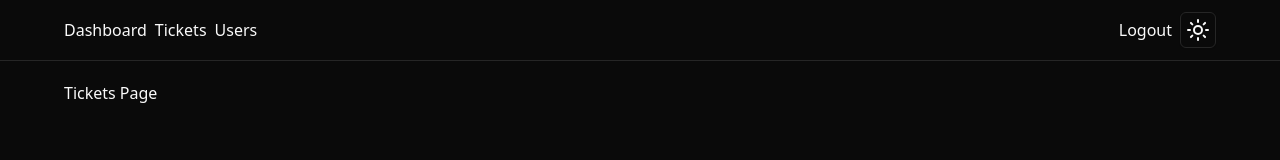
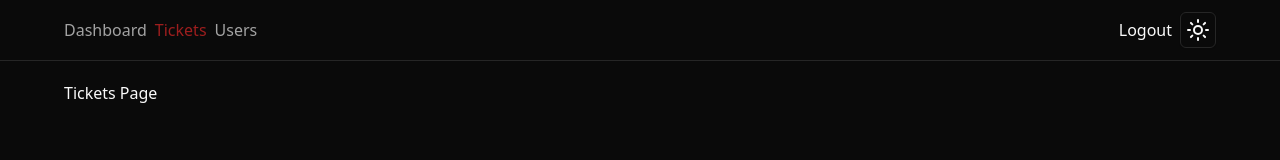
Before and after one commit to kharljhon14/ticketing-system, a Next.js app: page /tickets in a window 1280 px wide. Shown: the top 160 px of the page. Built offline with nearby package versions, Linux system fonts and the light colour scheme.

Commit message:
[Feat] Nav links component

```diff
--- a/src/app/globals.css
+++ b/src/app/globals.css
@@ -68,3 +68,9 @@
     @apply bg-background text-foreground;
   }
 }
+
+@layer components {
+  .navbar-link {
+    @apply font-medium text-muted-foreground transition-colors hover:text-primary;
+  }
+}
--- /dev/null
+++ b/src/components/main-nav-links.tsx
@@ -0,0 +1,36 @@
+"use client";
+
+import Link from "next/link";
+import { usePathname } from "next/navigation";
+
+export default function MainNavLinks() {
+	const links = [
+		{
+			label: "Dashboard",
+			href: "/",
+		},
+		{
+			label: "Tickets",
+			href: "/tickets",
+		},
+		{
+			label: "Users",
+			href: "/users",
+		},
+	];
+	const currentPath = usePathname();
+
+	return (
+		<div className="flex items-center gap-2">
+			{links.map(({ label, href }) => (
+				<Link
+					className={`navbar-link ${currentPath === href && "cursor-default text-primary/70 hover:text-primary/60"}`}
+					href={href}
+					key={label}
+				>
+					{label}
+				</Link>
+			))}
+		</div>
+	);
+}
--- a/src/components/main-nav.tsx
+++ b/src/components/main-nav.tsx
@@ -1,15 +1,11 @@
 import Link from "next/link";
 import ToggleTheme from "./toggle-theme";
+import MainNavLinks from "./main-nav-links";
 
 export default function MainNav() {
 	return (
 		<nav className="flex  justify-between">
-			<div className="flex items-center gap-2">
-				<Link href="/">Dashboard</Link>
-				<Link href="/tickets">Tickets</Link>
-				<Link href="/users">Users</Link>
-			</div>
-
+			<MainNavLinks />
 			<div className="flex items-center gap-2">
 				<Link href="#">Logout</Link>
 				<ToggleTheme />
```
